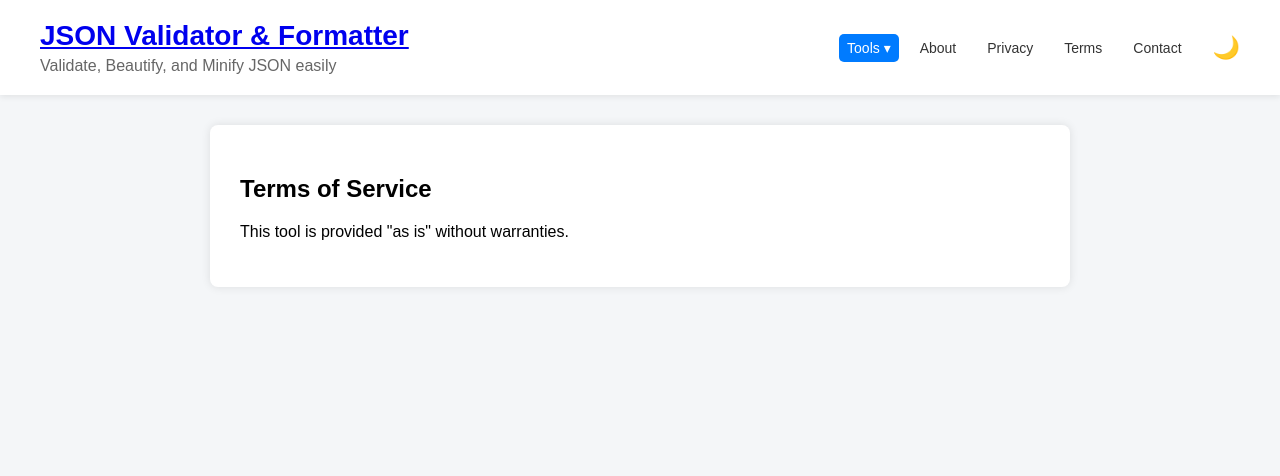
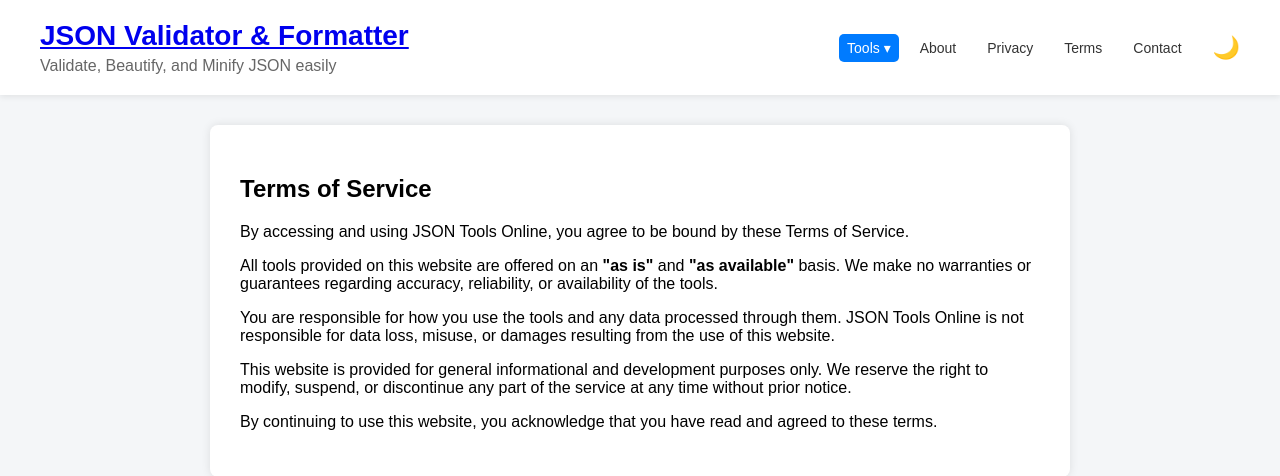
Before and after one commit to gtrreddy5/json_validator, a Flask app: page /terms in a window 1280 px wide. Shown: the top 476 px of the page. Run offline with Flask 3, Linux system fonts and the light colour scheme.

Commit message:
Update Terms page with Terms of Service details
Added detailed Terms of Service to the terms page.

```diff
--- a/templates/terms.html
+++ b/templates/terms.html
@@ -1,8 +1,39 @@
 {% extends "base.html" %}
-{% block title %}Terms | JSON Tools Online{% endblock %}
+{% block title %}Terms of Service | JSON Tools Online{% endblock %}
+
 {% block content %}
 <div class="container page-container">
     <h2>Terms of Service</h2>
-    <p>This tool is provided "as is" without warranties.</p>
+
+    <p>
+        By accessing and using JSON Tools Online, you agree to be bound
+        by these Terms of Service.
+    </p>
+
+    <p>
+        All tools provided on this website are offered on an
+        <strong>"as is"</strong> and <strong>"as available"</strong> basis.
+        We make no warranties or guarantees regarding accuracy,
+        reliability, or availability of the tools.
+    </p>
+
+    <p>
+        You are responsible for how you use the tools and any data
+        processed through them. JSON Tools Online is not responsible
+        for data loss, misuse, or damages resulting from the use of
+        this website.
+    </p>
+
+    <p>
+        This website is provided for general informational and
+        development purposes only. We reserve the right to modify,
+        suspend, or discontinue any part of the service at any time
+        without prior notice.
+    </p>
+
+    <p>
+        By continuing to use this website, you acknowledge that you
+        have read and agreed to these terms.
+    </p>
 </div>
 {% endblock %}
```
